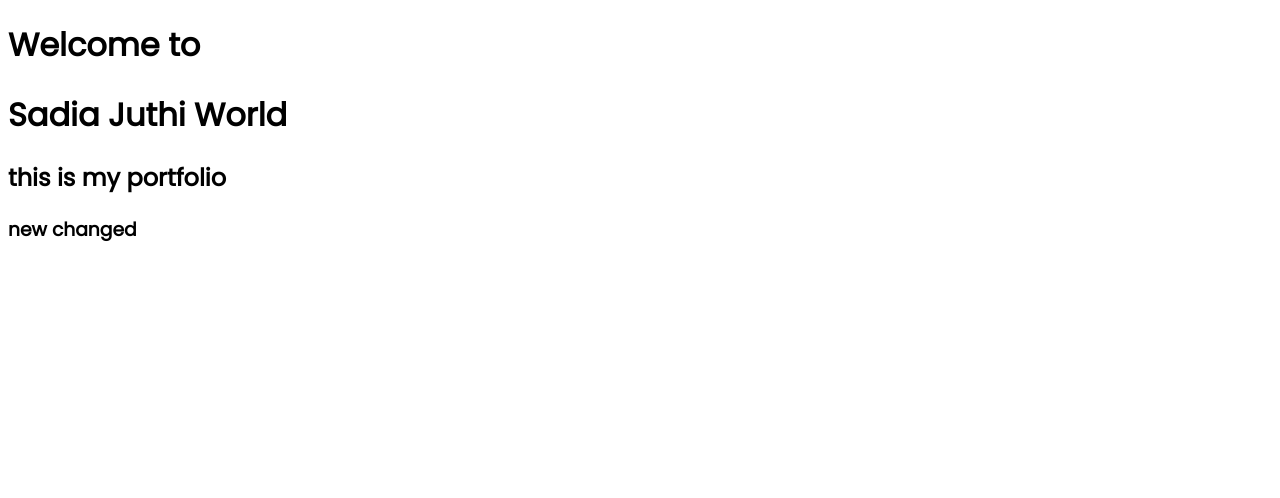
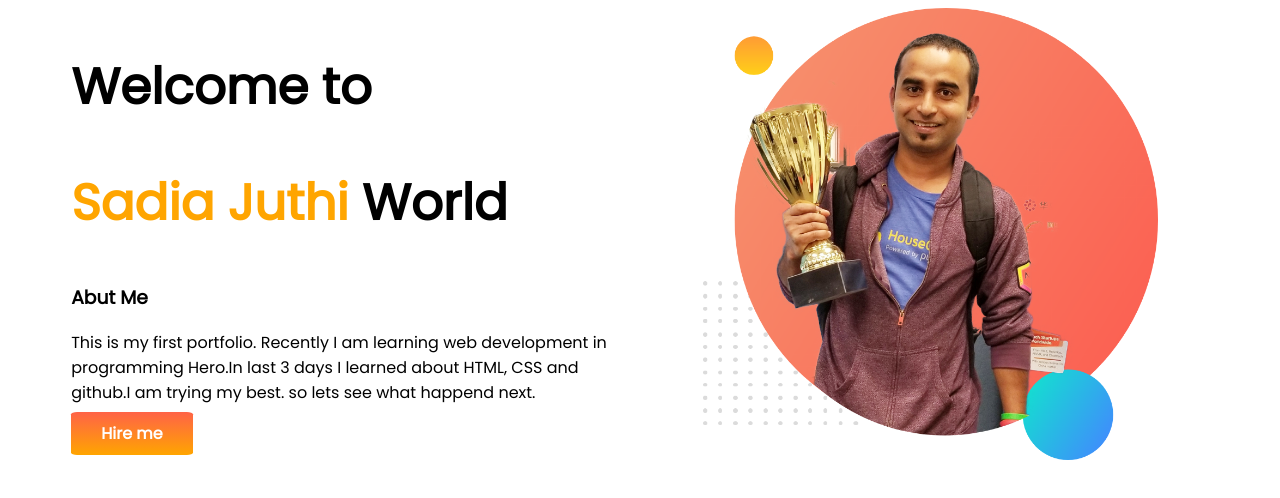
Before and after one commit to sadiajuthi/developer-portfolio, a plain HTML site: page index.html in a window 1280 px wide. Drawn offline with Linux system fonts and the light colour scheme.

Commit message:
div added

```diff
--- a/index.html
+++ b/index.html
@@ -1,5 +1,6 @@
 <!DOCTYPE html>
 <html lang="en">
+
 <head>
     <meta charset="UTF-8">
     <meta http-equiv="X-UA-Compatible" content="IE=edge">
@@ -7,15 +8,23 @@
     <title>My first portfolio</title>
     <link rel="stylesheet" href="style.css">
     <link rel="preconnect" href="https://fonts.googleapis.com">
-<link rel="preconnect" href="https://fonts.gstatic.com" crossorigin>
-<link href="https://fonts.googleapis.com/css2?family=Poppins&display=swap" rel="stylesheet">
+    <link rel="preconnect" href="https://fonts.gstatic.com" crossorigin>
+    <link href="https://fonts.googleapis.com/css2?family=Poppins&display=swap" rel="stylesheet">
 </head>
 
 <body>
-    <h1>Welcome to</h1>
-    <h1> Sadia Juthi World</h1>
-    <h2>this is my portfolio</h2>
-    <h3>new changed</h3>
+    <section>
+        <div class="half-width">
+            <h1>Welcome to</h1>
+            <h1> <span class="orange-color">Sadia Juthi</span> World</h1>
+            <h3>Abut Me</h3>
+            <p>This is my first portfolio. Recently I am learning web development in programming Hero.In last 3 days I
+                learned about HTML, CSS and github.I am trying my best. so lets see what happend next.</p>
+            <a class="link-button" target="blank" href="https://www.google.com/">Hire me</a>
+        </div>
+        <div class="half-width"> <img src="images/jhankar.png" alt=""></div>
+    </section>
 
 </body>
+
 </html>
--- a/style.css
+++ b/style.css
@@ -2,3 +2,27 @@ body{
     font-family: 'Poppins', sans-serif;
     size: ;
 }
+h1{
+    font-size: 50px;
+}
+.orange-color{
+    color: orange;
+}
+section{
+    display: flex;
+}
+.half-width{
+    width: 50%;
+    padding-left: 5%;
+}
+.half-width img{
+    width: 80%;
+}
+.link-button{
+text-decoration: none;
+background-image: linear-gradient(tomato, orange);
+color: white;
+font-weight: 700;
+border-radius: 5%;
+padding: 10px 30px;
+}
```
Also changed, not shown: images/dream-bg.png (added), images/exp-bg.png (added), images/jhankar.png (added), images/jhankar2.png (added), images/my-bg.png (added), images/my-bg2.png (added), images/top-banner.png (added).
